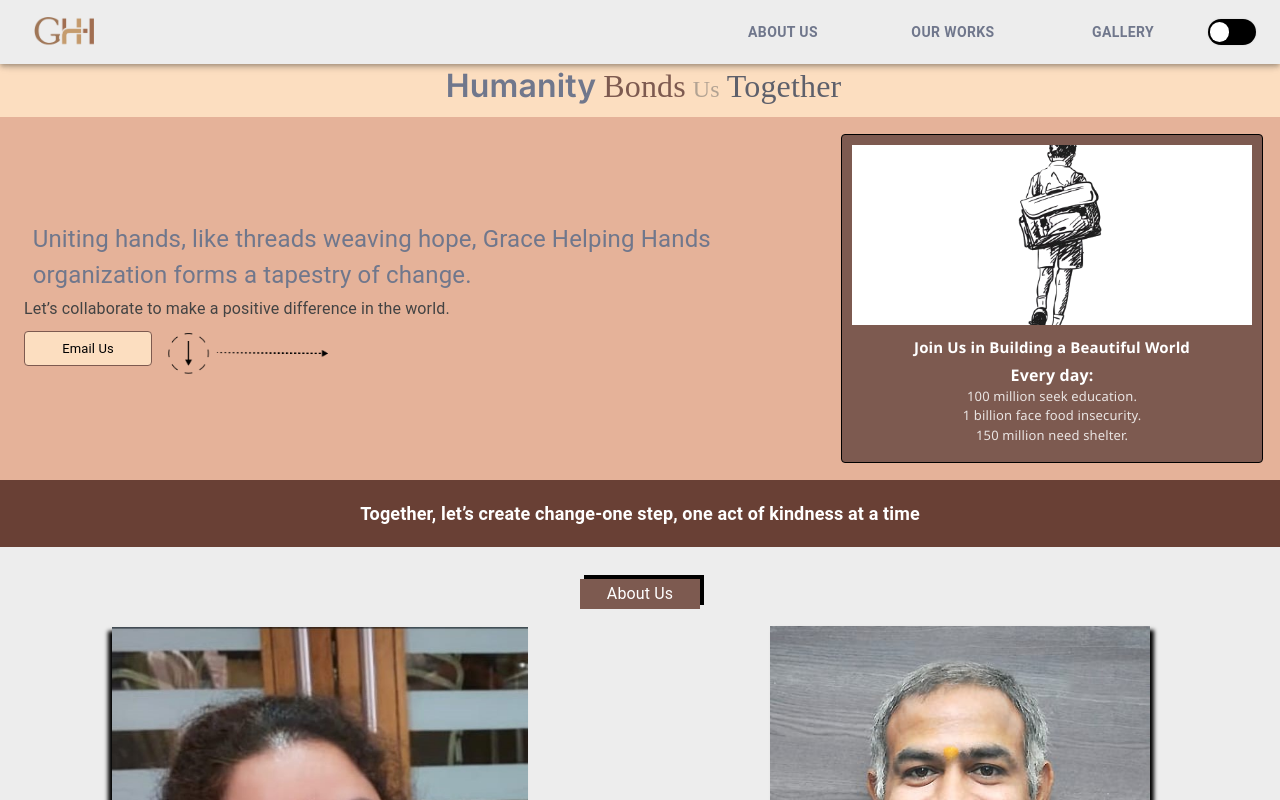
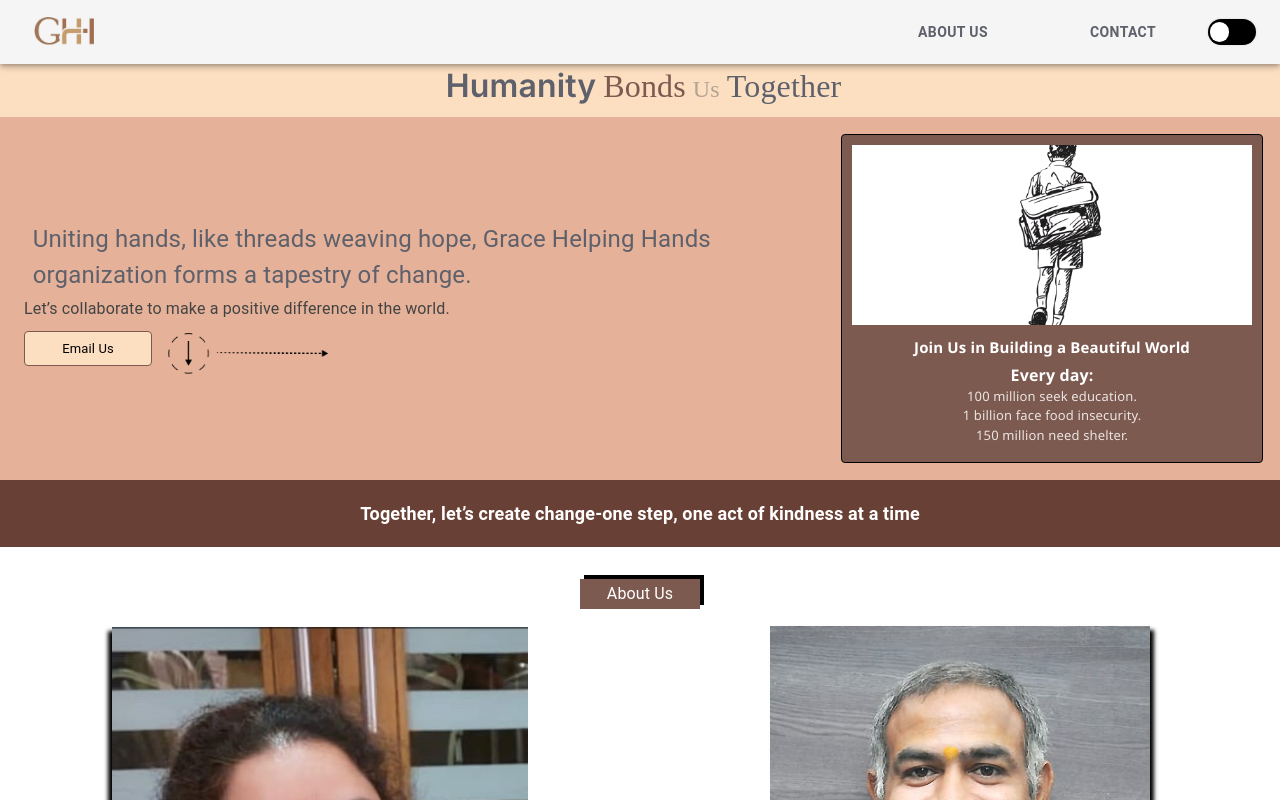
Before and after one commit to darshan1005/GHH-org, a React (Vite) app: page / in a window 1280 px wide. Shown: the top 800 px of the page. Built offline with nearby package versions, Linux system fonts and the light colour scheme; a web font is replaced by a local one.

Commit message:
Theme-changes

```diff
--- a/src/App.jsx
+++ b/src/App.jsx
@@ -6,7 +6,7 @@ import Ourwork from "./Components/Ourwork/ourwork.jsx";
 import Instruct from "./Components/Instructions/Instruct.jsx";
 import Footer from "./Components/Footer/footer.jsx";
 import GridImages from "./Components/Grid-gallery/grid-images.jsx";
-import { CssBaseline, ThemeProvider, useTheme } from "@mui/material";
+import { CssBaseline } from "@mui/material";
 
 const App = () => {
   return (
--- a/src/Components/Hero/image-animation.jsx
+++ b/src/Components/Hero/image-animation.jsx
@@ -1,6 +1,7 @@
 /* eslint-disable no-unused-vars */
 /* eslint-disable react/prop-types */
-import React, { useState, useEffect } from 'react';
+import { Box } from "@mui/material";
+import React, { useState, useEffect } from "react";
 
 const ImageAnimation = ({ images, className }) => {
   const [randomImages, setRandomImages] = useState([]);
@@ -18,18 +19,21 @@ const ImageAnimation = ({ images, className }) => {
     setRandomImages(shuffleArray(images));
 
     const interval = setInterval(() => {
-        setTimeout(() => {
-          setCurrentIndex((prevIndex) => (prevIndex + 1) % images.length);
-        }, 2000);
-      }, 5000);
+      setTimeout(() => {
+        setCurrentIndex((prevIndex) => (prevIndex + 1) % images.length);
+      }, 2000);
+    }, 5000);
     return () => clearInterval(interval);
   }, [images]);
 
   return (
-    <div className={className}>
-      <img src={randomImages[currentIndex]} alt={`Image ${currentIndex}`}
-        className="image-animation"/>
-    </div>
+    <Box className={className}>
+      <img
+        src={randomImages[currentIndex]}
+        alt={`Image ${currentIndex}`}
+        className="image-animation"
+      />
+    </Box>
   );
 };
 
--- a/src/Components/Nav-bar/Nav.jsx
+++ b/src/Components/Nav-bar/Nav.jsx
@@ -9,13 +9,11 @@ import {
   MenuItem,
   Typography,
   useTheme,
-  Tooltip,
 } from "@mui/material";
 import logo from "../../assets/Asset 10@2x.png";
 import logo2 from "../../assets/GHH 9@2x.png";
 import MenuOpenIcon from "@mui/icons-material/MenuOpen";
 import ToggleTheme from "../ToggleTheme/ToggleTheme";
-import { ThemeLight, ThemeDark } from "../../theme";
 import { ThemeContext } from "../../ThemeContext";
 
 // Import AOS
@@ -34,8 +32,7 @@ const Nav = () => {
 
   const pages = [
     { name: "ABOUT US", href: "#Aboutus" },
-    { name: "OUR WORKS", href: "#Ourwork" },
-    { name: "GALLERY", href: "#Gallery" },
+    { name: "Contact", href: "#Getinvolved" },
   ];
 
   const handleOpenNavMenu = (event) => {
@@ -46,13 +43,6 @@ const Nav = () => {
     setAnchorElNav(null);
   };
 
-
-  const handleThemeChange = () => {
-    setDarkMode((prevMode) => !prevMode);
-  };
-
-  const themeMode = darkMode ? ThemeDark : ThemeLight;
-
   return (
     <AppBar
       position="sticky"
@@ -61,14 +51,17 @@ const Nav = () => {
         backgroundColor: theme.palette.background.default,
         maxWidth: "100% !important",
       }}
+      id="nav-bar"
     >
       <Container
-        sx={{ display: 'flex', alignContent:'center', maxWidth: "100% !important", margin: "0px" }}
+        sx={{
+          display: "flex",
+          alignContent: "center",
+          maxWidth: "100% !important",
+          margin: "0px",
+        }}
       >
-        <Toolbar
-          disableGutters
-          sx={{  maxWidth: "100% !important" }}
-        >
+        <Toolbar disableGutters sx={{ maxWidth: "100% !important" }}>
           {/* Logo */}
           <Box
             component="div"
@@ -101,7 +94,7 @@ const Nav = () => {
             sx={{
               flexGrow: 1,
               display: { xs: "none", md: "flex" },
-              alignItems:'center',
+              alignItems: "center",
               justifyContent: "end",
               height: "40px",
               margin: "0px",
@@ -112,16 +105,22 @@ const Nav = () => {
                 key={index}
                 href={page.href}
                 color="inherit"
-                sx={{ margin: "0 10px", width: "150px", color: theme.palette.text.primary }}
+                sx={{
+                  margin: "0 10px",
+                  width: "150px",
+                  color: theme.palette.text.primary,
+                }}
               >
                 {page.name}
               </Button>
             ))}
-              <ToggleTheme onToggleSwitch={toggleTheme} darkMode={darkMode} />
+            <ToggleTheme onToggleSwitch={toggleTheme} darkMode={darkMode} />
           </Box>
 
           {/* Mobile Menu */}
-          <Box sx={{ display: { xs: "flex", md: "none" } }}>
+          <Box
+            sx={{ display: { xs: "flex", md: "none" }, alignItems: "center" }}
+          >
             <Button
               size="small"
               aria-label="menu"
@@ -129,9 +128,13 @@ const Nav = () => {
               aria-haspopup="true"
               onClick={handleOpenNavMenu}
               color="inherit"
-              sx={{ display: "flex", justifyContent: "flex-end" }}
+              sx={{
+                display: "flex",
+                justifyContent: "flex-end",
+                alignItems: "center",
+              }}
             >
-              <MenuOpenIcon />
+              <MenuOpenIcon sx={{ fontSize: "2rem" }} />
             </Button>
             <Menu
               id="menu-appbar"
@@ -156,6 +159,7 @@ const Nav = () => {
                 </MenuItem>
               ))}
             </Menu>
+            <ToggleTheme onToggleSwitch={toggleTheme} darkMode={darkMode} />
           </Box>
         </Toolbar>
       </Container>
--- a/src/Components/Top-button/top.jsx
+++ b/src/Components/Top-button/top.jsx
@@ -1,6 +1,6 @@
 // eslint-disable-next-line no-unused-vars
-import React, { useState, useEffect } from 'react';
-import KeyboardDoubleArrowUpIcon from '@mui/icons-material/KeyboardDoubleArrowUp';
+import React, { useState, useEffect } from "react";
+import KeyboardDoubleArrowUpIcon from "@mui/icons-material/KeyboardDoubleArrowUp";
 
 const TopButton = () => {
   const [isVisible, setIsVisible] = useState(false);
@@ -14,23 +14,28 @@ const TopButton = () => {
       }
     };
 
-        window.addEventListener('scroll', handleScroll);
+    window.addEventListener("scroll", handleScroll);
 
     return () => {
-            window.removeEventListener('scroll', handleScroll);
+      window.removeEventListener("scroll", handleScroll);
     };
   }, []);
 
   const scrollToTop = () => {
     window.scrollTo({
       top: 0,
-            behavior: 'smooth'
+      behavior: "smooth",
     });
   };
 
   return (
-        <button className={`top ${isVisible ? 'visible' : ''}`} onClick={scrollToTop}>
-            <a href="#Home"><KeyboardDoubleArrowUpIcon /></a>
+    <button
+      className={`top ${isVisible ? "visible" : ""}`}
+      onClick={scrollToTop}
+    >
+      <a href="#nav-bar">
+        <KeyboardDoubleArrowUpIcon />
+      </a>
     </button>
   );
 };
--- a/src/ThemeContext.jsx
+++ b/src/ThemeContext.jsx
@@ -1,6 +1,7 @@
 import { createContext, useState, useMemo } from "react";
 import { ThemeProvider, CssBaseline } from "@mui/material";
 import { ThemeLight, ThemeDark } from "./theme";
+import PropTypes from "prop-types";
 
 export const ThemeContext = createContext();
 
@@ -22,3 +23,8 @@ export const ThemeContextProvider = ({ children }) => {
     </ThemeContext.Provider>
   );
 };
+
+// PropTypes
+ThemeContextProvider.propTypes = {
+  children: PropTypes.any,
+};
--- /dev/null
+++ b/src/theme.js
@@ -0,0 +1,109 @@
+import { createTheme } from "@mui/material/styles";
+
+export const ThemeLight = createTheme({
+  palette: {
+    primary: {
+      main: "#7d5a50", // Buttons or accents (secondary-color)
+      contrastText: "#fcdec0", // Text on primary backgrounds
+    },
+    secondary: {
+      main: "#e5b299", // Secondary highlights
+    },
+    background: {
+      default: "#fffff",
+      main: "#fcdec0", // Main background (primary-background)
+      paper: "#e5b299", // Card/Surface background (secondary-background)
+    },
+    text: {
+      primary: "#5e606b", // Main text color (secondary-text-color)
+      secondary: "#7d5a50", // Secondary text
+      disabled: "#a38d83", // Muted text
+    },
+    action: {
+      active: "#7d5a50", // Active buttons/icons
+      hover: "#e5b299", // Hover state
+    },
+    divider: "#e5b299", // Divider color
+  },
+  typography: {
+    h1: {
+      fontSize: "2rem",
+      fontWeight: "bold",
+      color: "#5e606b",
+    },
+    h2: {
+      fontSize: "1.75rem",
+      fontWeight: "500",
+      color: "#5e606b",
+    },
+    subtitle1: {
+      fontSize: "1.25rem",
+      fontWeight: "400",
+      color: "#7d5a50",
+    },
+    body1: {
+      fontSize: "1rem",
+      color: "#5e606b",
+    },
+    button: {
+      textTransform: "uppercase",
+      fontSize: "0.875rem",
+      fontWeight: "bold",
+      color: "#fcdec0",
+    },
+  },
+});
+
+export const ThemeDark = createTheme({
+  palette: {
+    primary: {
+      main: "#e5b299", // Buttons or accents
+      contrastText: "#7d5a50", // Text on primary backgrounds
+    },
+    secondary: {
+      main: "#7d5a50", // Secondary highlights
+    },
+    background: {
+      default: "#000",
+      main: "#7d5a50", // Main background (darker tone)
+      paper: "#5e606b", // Card/Surface background
+    },
+    text: {
+      primary: "#fcdec0", // Main text color
+      secondary: "#e5b299", // Secondary text
+      disabled: "#a38d83", // Muted text
+    },
+    action: {
+      active: "#e5b299", // Active buttons/icons
+      hover: "#7d5a50", // Hover state
+    },
+    divider: "#a38d83", // Divider color
+  },
+  typography: {
+    h1: {
+      fontSize: "2rem",
+      fontWeight: "bold",
+      color: "#fcdec0",
+    },
+    h2: {
+      fontSize: "1.75rem",
+      fontWeight: "500",
+      color: "#fcdec0",
+    },
+    subtitle1: {
+      fontSize: "1.25rem",
+      fontWeight: "400",
+      color: "#e5b299",
+    },
+    body1: {
+      fontSize: "1rem",
+      color: "#fcdec0",
+    },
+    button: {
+      textTransform: "uppercase",
+      fontSize: "0.875rem",
+      fontWeight: "bold",
+      color: "#7d5a50",
+    },
+  },
+});
--- a/src/theme.jsx
+++ /dev/null
@@ -1,107 +0,0 @@
-import { createTheme } from "@mui/material/styles";
-
-export const ThemeLight = createTheme({
-  palette: {
-    primary: {
-      main: "#70778C", // Button background
-      contrastText: "#EDEDED", // Button text
-    },
-    secondary: {
-      main: "#A8ACB8", // Highlights or accents
-    },
-    background: {
-      default: "#EDEDED", // Main background
-      paper: "#D9D9D9", // Card/Surface background
-    },
-    text: {
-      primary: "#70778C", // Header and primary text
-      secondary: "#9A9DA9", // Subheading and paragraph text
-      disabled: "#D1D3DB", // Muted text
-    },
-    action: {
-      active: "#70778C", // Active icon or button
-      hover: "#8F94A3", // Hover state
-    },
-    divider: "#D1D3DB", // Divider and border color
-  },
-  typography: {
-    h1: {
-      fontSize: "2rem",
-      fontWeight: "bold",
-      color: "#70778C",
-    },
-    h2: {
-      fontSize: "1.75rem",
-      fontWeight: "500",
-      color: "#70778C",
-    },
-    subtitle1: {
-      fontSize: "1.25rem",
-      fontWeight: "400",
-      color: "#9A9DA9",
-    },
-    body1: {
-      fontSize: "1rem",
-      color: "#70778C",
-    },
-    button: {
-      textTransform: "uppercase",
-      fontSize: "0.875rem",
-      fontWeight: "bold",
-      color: "#EDEDED",
-    },
-  },
-});
-
-export const ThemeDark = createTheme({
-  palette: {
-    primary: {
-      main: "#EDEDED", // Button background
-      contrastText: "#70778C", // Button text
-    },
-    secondary: {
-      main: "#D9D9D9", // Highlights or accents
-    },
-    background: {
-      default: "#70778C", // Main background
-      paper: "#8F94A3", // Card/Surface background
-    },
-    text: {
-      primary: "#EDEDED", // Header and primary text
-      secondary: "#D1D3DB", // Subheading and paragraph text
-      disabled: "#9A9DA9", // Muted text
-    },
-    action: {
-      active: "#EDEDED", // Active icon or button
-      hover: "#D9D9D9", // Hover state
-    },
-    divider: "#9A9DA9", // Divider and border color
-  },
-  typography: {
-    h1: {
-      fontSize: "2rem",
-      fontWeight: "bold",
-      color: "#EDEDED",
-    },
-    h2: {
-      fontSize: "1.75rem",
-      fontWeight: "500",
-      color: "#EDEDED",
-    },
-    subtitle1: {
-      fontSize: "1.25rem",
-      fontWeight: "400",
-      color: "#D1D3DB",
-    },
-    body1: {
-      fontSize: "1rem",
-      color: "#EDEDED",
-    },
-    button: {
-      textTransform: "uppercase",
-      fontSize: "0.875rem",
-      fontWeight: "bold",
-      color: "#70778C",
-    },
-  },
-});
```
Lines whose indentation alone changed are shown as unchanged.
